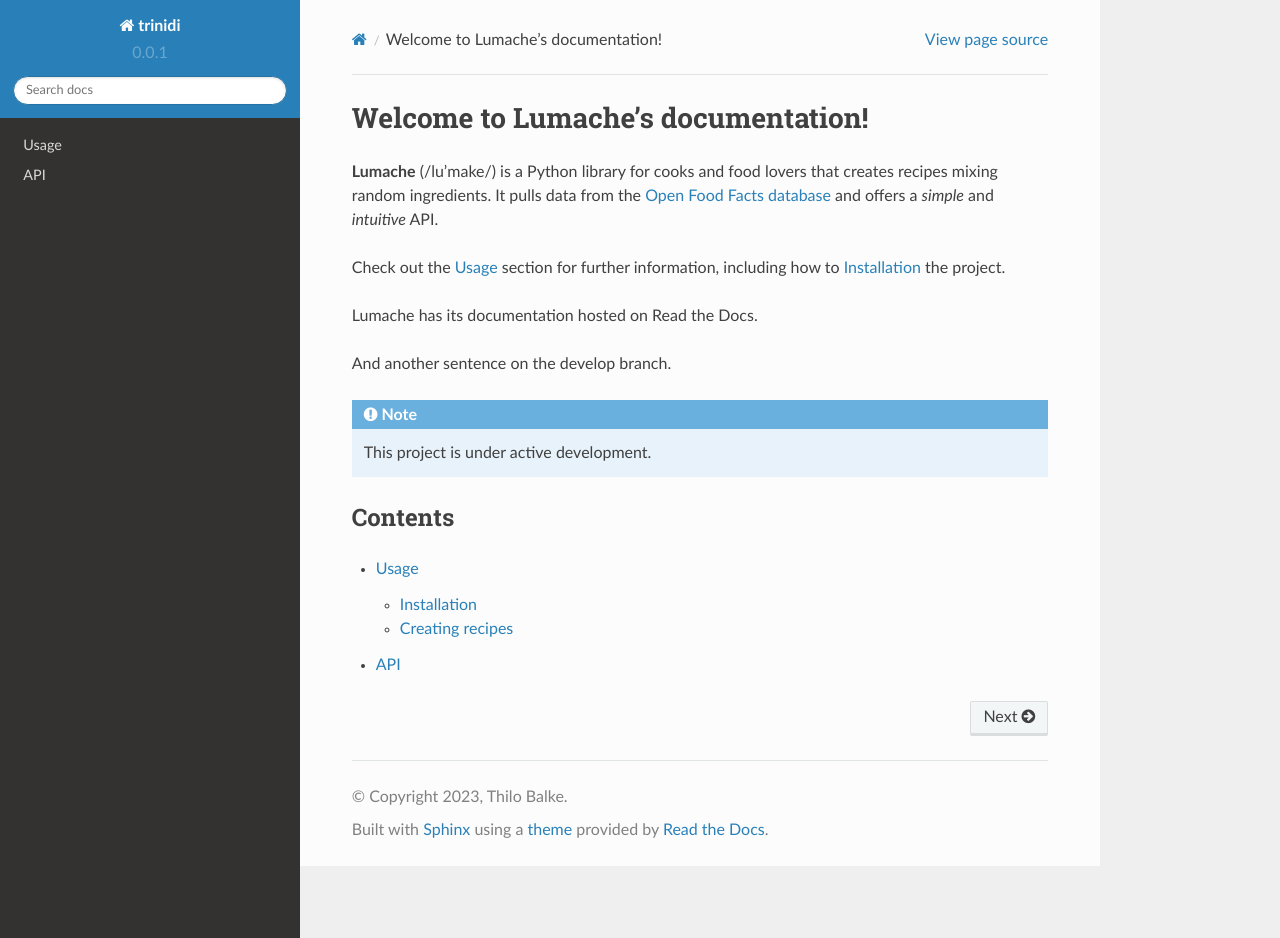
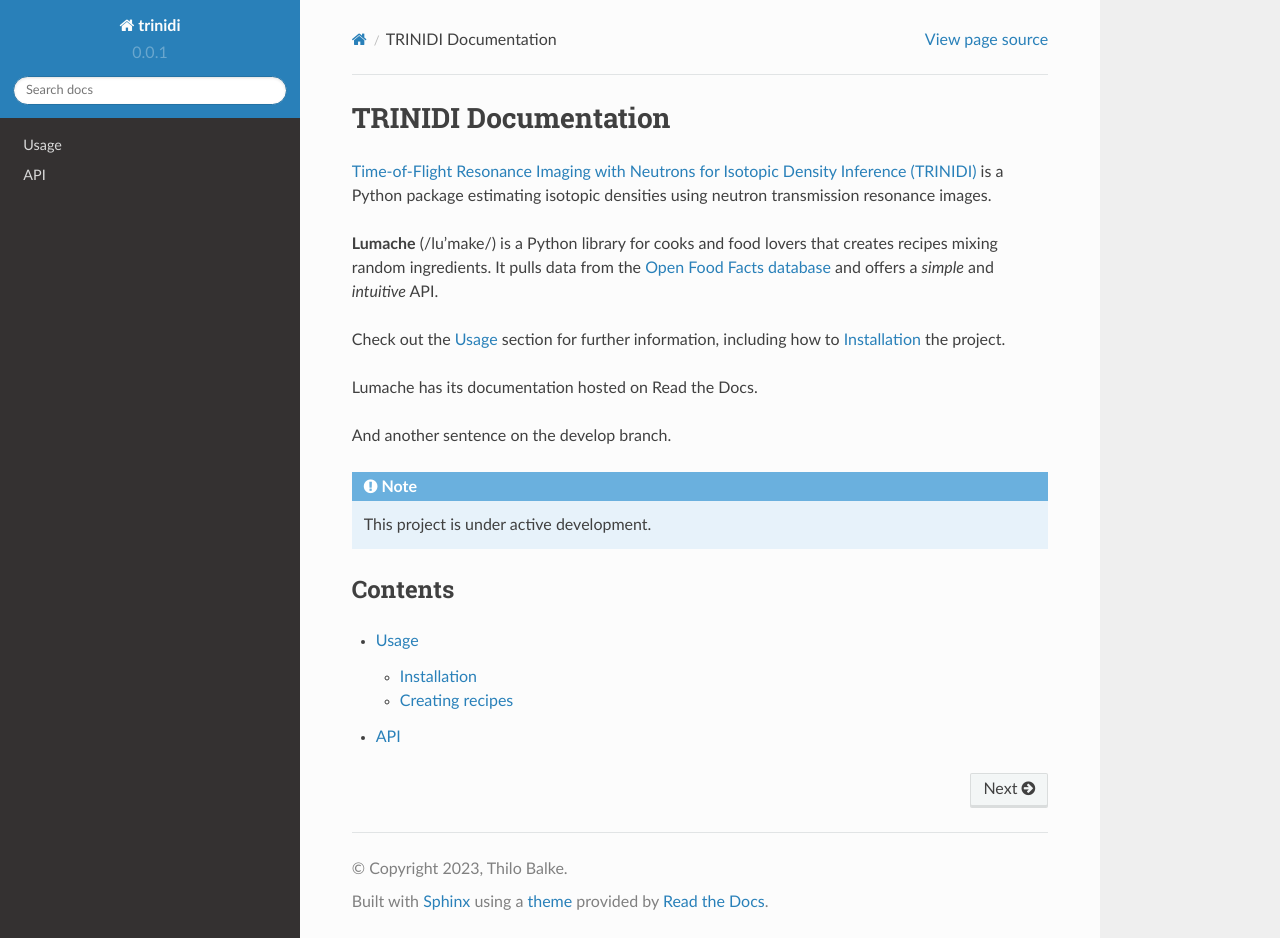
Before and after one commit to lanl/trinidi, a Sphinx documentation site: the page built from docs/source/index.rst, in a window 1280 px wide and 938 px high. Built offline with Sphinx 7.4.7 and the Read the Docs theme 2.0.0, drawn with Linux system fonts in a browser that asks for light colours.

Commit message:
modify title

```diff
--- a/docs/source/index.rst
+++ b/docs/source/index.rst
@@ -1,5 +1,8 @@
-Welcome to Lumache's documentation!
-===================================
+TRINIDI Documentation
+=====================
+
+`Time-of-Flight Resonance Imaging with Neutrons for Isotopic Density Inference (TRINIDI) <https://github.com/lanl/trinidi>`__ is a Python package estimating isotopic densities using neutron transmission resonance images.
+
 
 **Lumache** (/lu'make/) is a Python library for cooks and food lovers
 that creates recipes mixing random ingredients.
```
Also changed, not shown: README.md (+1 -1 lines).
